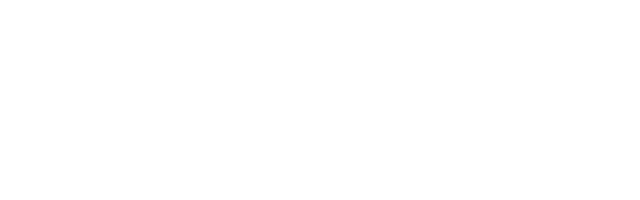
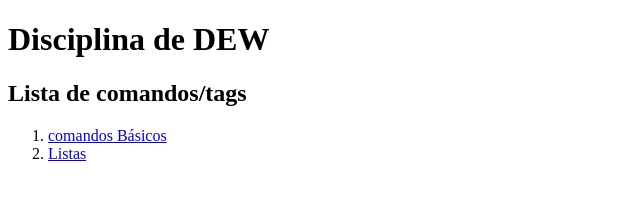
Before and after one commit to RodrigoAlvesFerraz/dew2026, a plain HTML site: page index.html in a window 1280 px wide. Shown: the whole page, without its empty margins (0-640 px from the left). Drawn offline with Linux system fonts and the light colour scheme.

Commit message:
alteração dia 1

```diff
--- a/index.html
+++ b/index.html
@@ -3,9 +3,14 @@
 <head> <!--inicia a sessão do cabeçalho da pagina - contém informações sobre a configurações do site-->
     <meta charset="UTF-8"> <!--configura a codificação de caracter que será utilizada-->
     <meta name="viewport" content="width=device-width, initial-scale=1.0"> <!--captura a resolução da tela que esta acessando a página-->
-    <title>pagf</title> <!--define o titulo da pagina que sera exibido na janela/aba do navegador-->
+    <title>pagina inicial</title> <!--define o titulo da pagina que sera exibido na janela/aba do navegador-->
 </head>
 <body> <!--inicia o corpo da pagina, aqui aparece o resultado da minha pagina-->
-
+    <h1> Disciplina de DEW</h1>
+    <h2> Lista de comandos/tags</h2>
+    <ol>
+        <li><a href="#">comandos Básicos</a></li>
+        <li><a href="#">Listas </a></li>
+    </ol>
 </body>
 </html>
```
